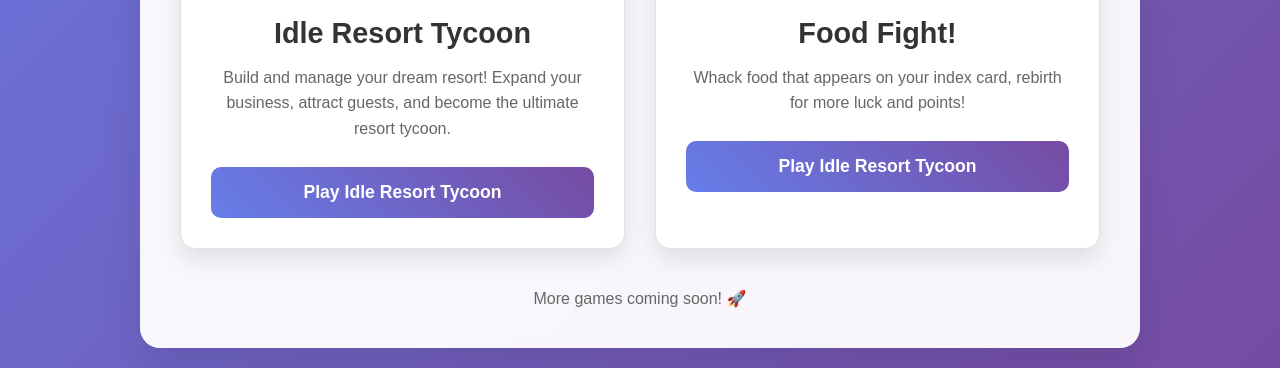
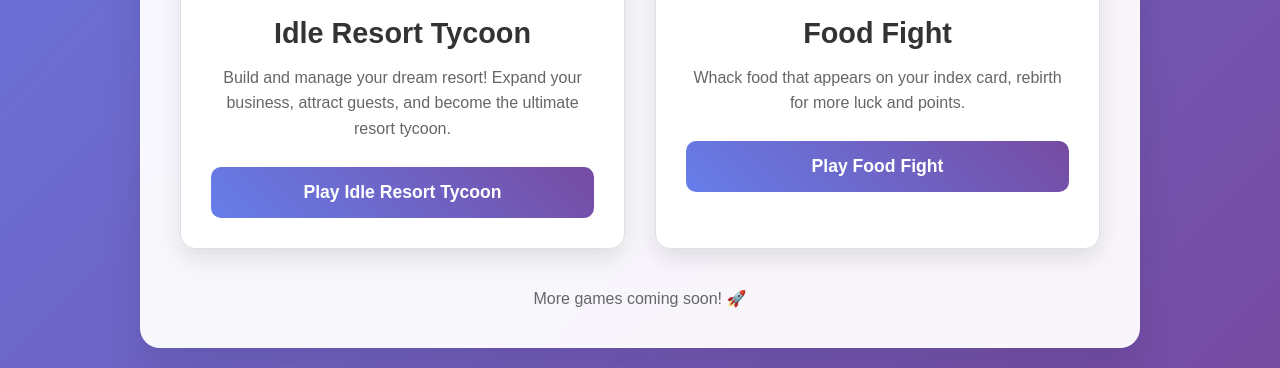
Before and after one commit to paddysgames/games, a plain HTML site: page index.html in a window 1280 px wide. Shown: the part 705-1073 px from the top of the page. Drawn offline with Linux system fonts and the light colour scheme.

Commit message:
Update index.html

```diff
--- a/index.html
+++ b/index.html
@@ -174,9 +174,9 @@
 
               <div class="game-card">
                 <div class="game-icon">🍔</div>
-                <h3>Food Fight!</h3>
-                <p>Whack food that appears on your index card, rebirth for more luck and points!</p>
-                <a href="food_fight.html" class="play-button">Play Idle Resort Tycoon</a>
+                <h3>Food Fight</h3>
+                <p>Whack food that appears on your index card, rebirth for more luck and points.</p>
+                <a href="food_fight.html" class="play-button">Play Food Fight</a>
             </div>
 
         </div>
```
